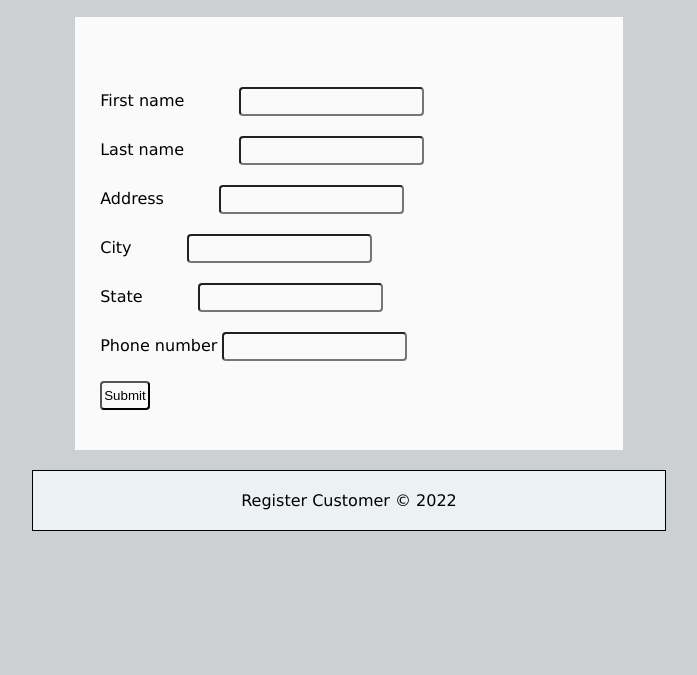
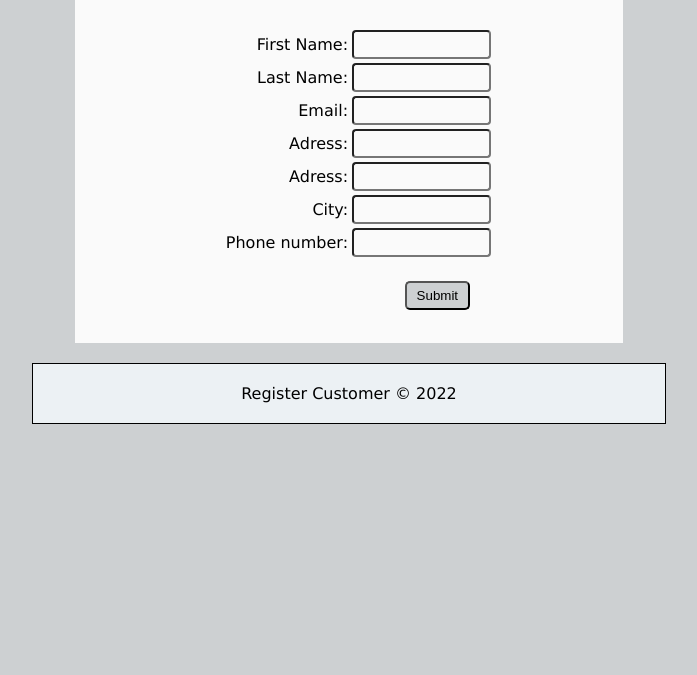
Before and after one commit to gensparkweeks/01-CustomerRegistrationForm, a plain HTML site: page CustomerRegistrationForm/images/index.html in a window 1280 px wide. Shown: the part 125-800 px from the top of the page, without its empty margins (291-988 px from the left). Drawn offline with Linux system fonts and the light colour scheme.

Commit message:
Aligning items

```diff
--- a/CustomerRegistrationForm/images/css/style.css
+++ b/CustomerRegistrationForm/images/css/style.css
@@ -5,7 +5,7 @@
 
 body {
     width: 70%;
-    margin: 40px auto 20px;
+    margin: 10px auto 10px;
     font-family: Verdana, Geneva, Tahoma, sans-serif;
 }
 
@@ -23,32 +23,38 @@ h1 {
 
 form {
     width: 60%;
-    margin: 20px auto;
+    margin: 10px auto;
     background-color: rgb(250, 250, 250);
-    padding: 20px 5px;
+    padding: 10px 5px;
 }
 
-.first-input {
-    margin-top: 50px;
+input[type="text"],
+input[type="tel"] {
+    background-color: rgb(250, 250, 250);
+    padding: 5px 2px;
+    border-radius: 4px;
+    width: 50%;
 }
 
-p {
-    margin: 20px;
+form input[type="submit"] {
+    margin-left: 20%;
+    padding: 5px 10px;
+    border-radius: 5px;
+    margin-top: 20px;
+}
+
+table {
+    margin: 20px auto;
     background-color: rgb(250, 250, 250);
 }
 
-label {
+table td,
+table tr {
     background-color: rgb(250, 250, 250);
 }
 
-input {
-    background-color: rgb(250, 250, 250);
-    padding: 5px 2px;
-    border-radius: 4px;
-}
-
-form input[type="text"] {
-    margin-left: 50px;
+table td {
+    width: 10%;
 }
 
 header {
--- a/CustomerRegistrationForm/images/index.html
+++ b/CustomerRegistrationForm/images/index.html
@@ -19,41 +19,41 @@
 
         <form action="">
 
-            <p class="first-input">
-                <label for="fname">First name</label>
-                <input type="text" id="fname" name="fname">
-            </p>
+            <table>
+                <tr>
+                    <td align="right">First Name: </td>
+                    <td align="left"><input type="text" name="first" /></td>
+                </tr>
+                <tr>
+                    <td align="right">Last Name: </td>
+                    <td align="left"><input type="text" name="last" /></td>
+                </tr>
+                <tr>
+                    <td align="right">Email:</td>
+                    <td align="left"><input type="text" name="email" /></td>
+                </tr>
+                <tr>
+                    <td align="right">Adress: </td>
+                    <td align="left"><input type="text" name="address" /></td>
+                </tr>
+                <tr>
+                    <td align="right">Adress: </td>
+                    <td align="left"><input type="text" name="address" /></td>
+                </tr>
+                <tr>
+                    <td align="right">City: </td>
+                    <td align="left"><input type="text" name="city" /></td>
+                </tr>
+                <tr>
+                    <td align="right">Phone number: </td>
+                    <td align="left"><input type="tel" name="phone" /></td>
+                </tr>
+                <tr>
+                    <td></td>
+                    <td align="left"><input type="submit" value="Submit"></td>
+                </tr>
 
-            <p>
-                <label for="lname">Last name</label>
-                <input type="text" id="lname" name="lname">
-            </p>
-
-            <p>
-                <label for="address">Address</label>
-                <input type="text" id="address" name="address">
-            </p>
-
-            <p>
-                <label for="city">City</label>
-                <input type="text" id="city" name="city">
-            </p>
-
-            <p>
-                <label for="state">State</label>
-                <input type="text" id="state" name="state">
-            </p>
-
-            <p>
-                <label for="phone">Phone number</label>
-                <input type="cel" id="phone" name="phone">
-            </p>
-
-            <p>
-                <input type="button" value="Submit">
-            </p>
-
-
+            </table>
         </form>
     </main>
 
```
Also changed, not shown: 2 other files.
